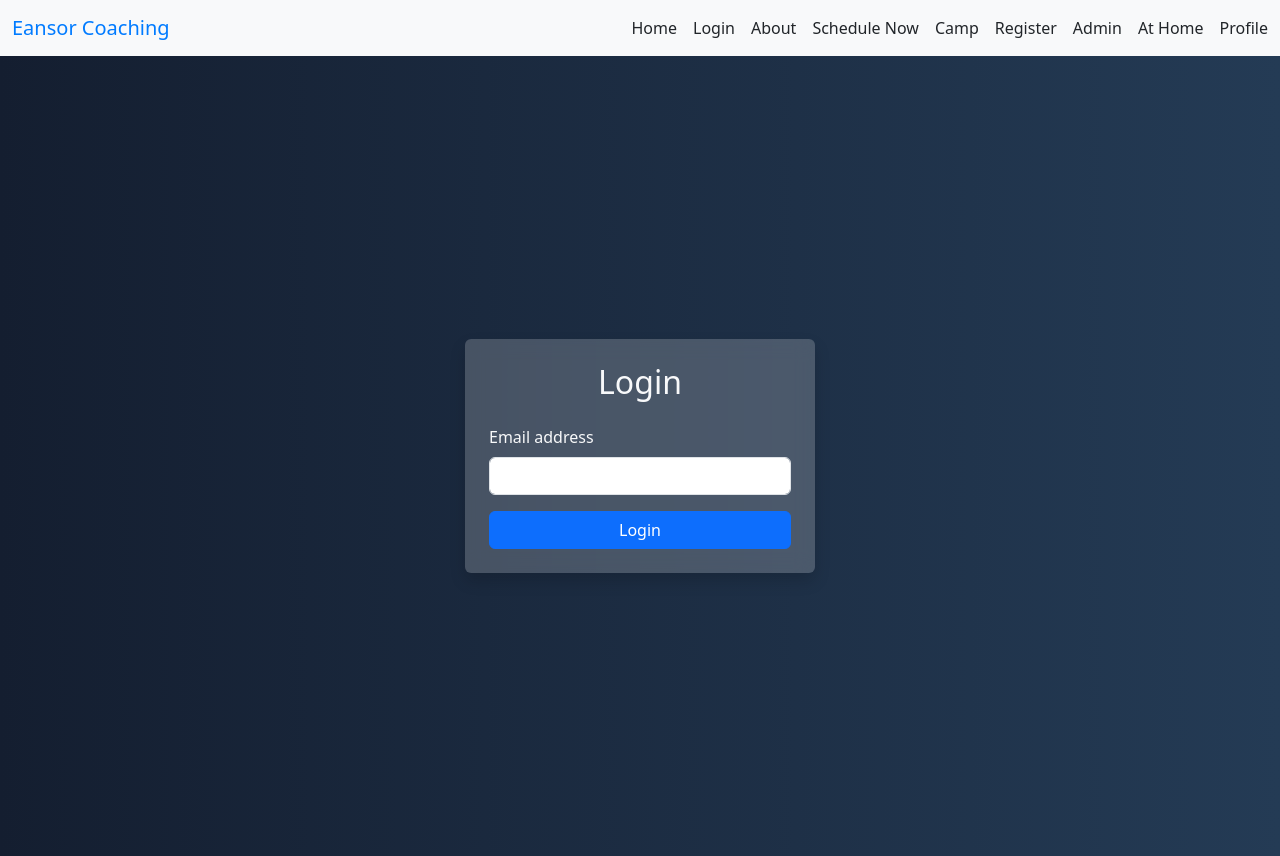
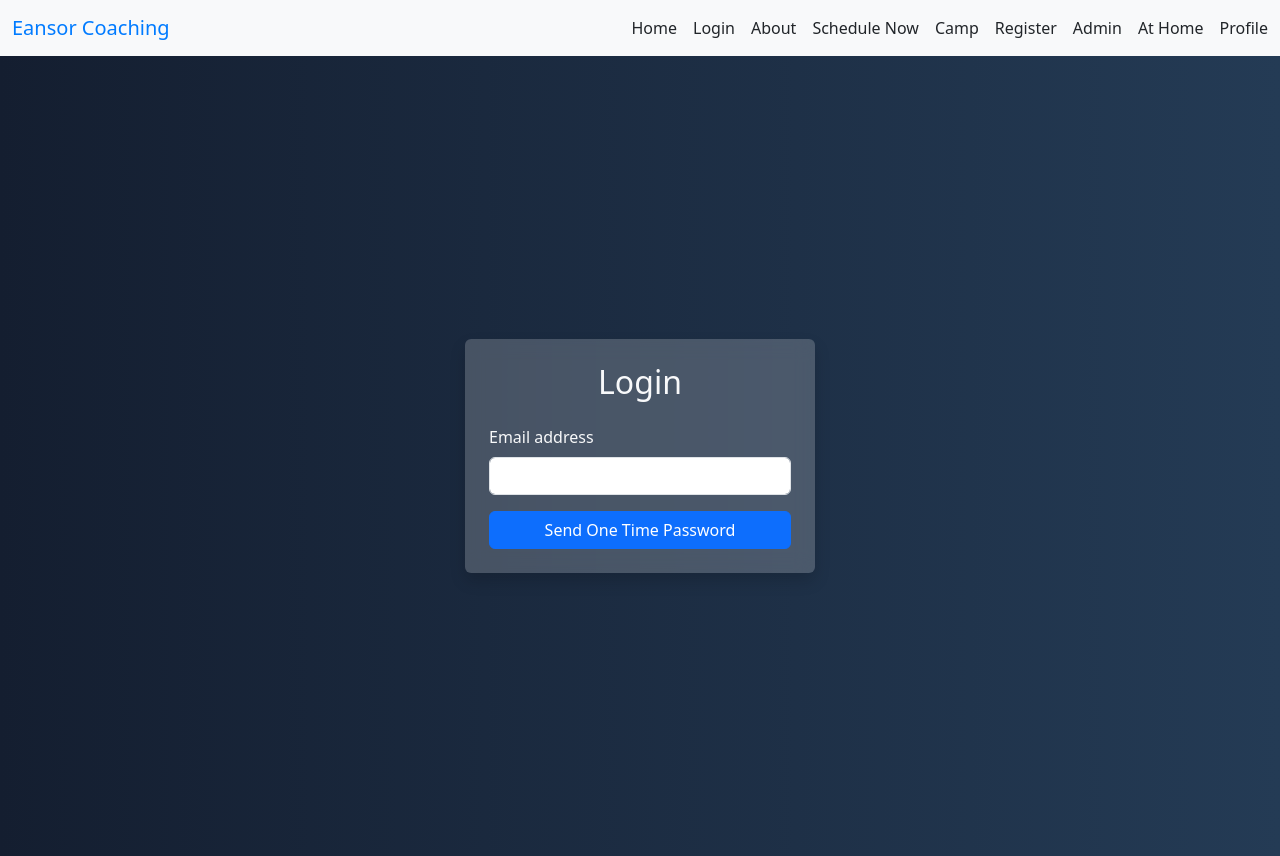
Before and after one commit to ScottEansor/hockey-website, a React (Vite) app in the folder frontend/: page /login in a window 1280 px wide. Built offline with nearby package versions, Linux system fonts and the light colour scheme.

Commit message:
conditionally rendered login button

```diff
--- a/frontend/src/components/Login.jsx
+++ b/frontend/src/components/Login.jsx
@@ -1,6 +1,15 @@
-import React from "react";
+import React, { useCallback, useState } from "react";
 
 export default function Login() {
+  const [emailSubmitted, setEmailSubmitted] = useState(false);
+
+  const handleSubmitOTP = useCallback(() => {}, []);
+
+  const handleSubmitEmail = useCallback(async (e) => {
+    e.preventDefault();
+    setEmailSubmitted(true);
+  }, []);
+
   return (
     <div
       className="d-flex justify-content-center align-items-center"
@@ -20,13 +29,31 @@ export default function Login() {
         }}
       >
         <h2 className="text-center text-light mb-4">Login</h2>
-        <form>
-          <div className="mb-3">
-            <label className="form-label text-light">Email address</label>
-            <input type="email" className="form-control" required />
-          </div>
+        <form onSubmit={emailSubmitted ? handleSubmitOTP : handleSubmitEmail}>
+          {emailSubmitted ? (
+            <div className="mb-3">
+              <label className="form-label text-light">Password</label>
+              <input
+                key="password"
+                type="text"
+                className="form-control"
+                required
+              />
+            </div>
+          ) : (
+            <div className="mb-3">
+              <label className="form-label text-light">Email address</label>
+              <input
+                key="email"
+                type="email"
+                className="form-control"
+                required
+              />
+            </div>
+          )}
+
           <button type="submit" className="btn btn-primary w-100">
-            Login
+            {emailSubmitted ? "Login" : "Send One Time Password"}
           </button>
         </form>
       </div>
```
